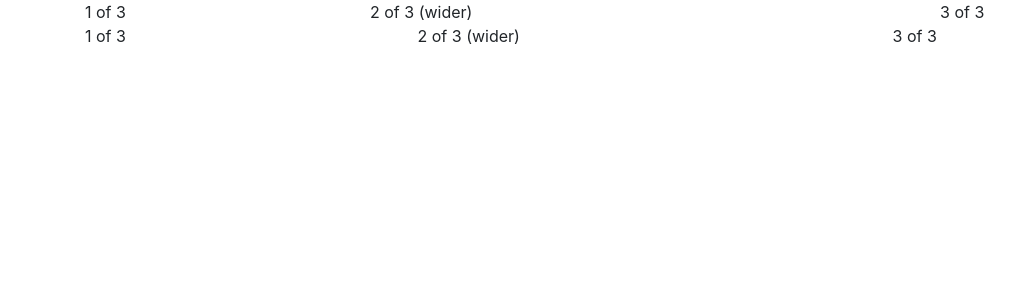
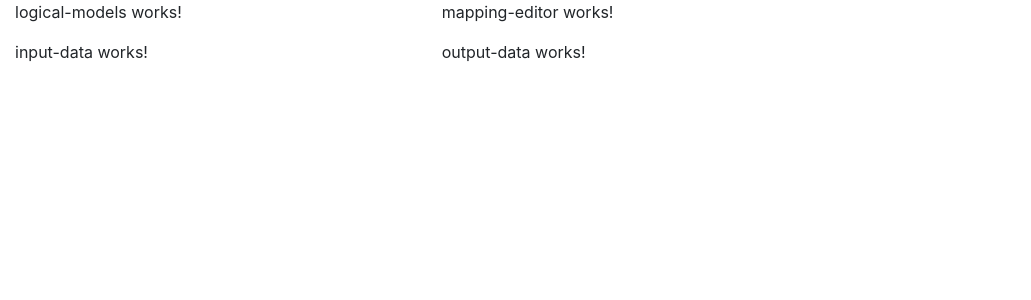
Before and after one commit to health-mapper/Cogwheel, an Angular app: page / in a window 1280 px wide. Shown: the top 300 px of the page, without its empty margins (0-1031 px from the left). Built offline with nearby package versions, Linux system fonts and the light colour scheme.

Commit message:
Add basic layout (doesn't span full page yet)

```diff
--- a/src/app/app.component.html
+++ b/src/app/app.component.html
@@ -1,24 +1,18 @@
-<div class="container">
+<div class="container-fluid">
   <div class="row">
     <div class="col">
-      1 of 3
+      <app-logical-models></app-logical-models>
     </div>
-    <div class="col-6">
-      2 of 3 (wider)
-    </div>
-    <div class="col">
-      3 of 3
+    <div class="col-8">
+      <app-mapping-editor></app-mapping-editor>
     </div>
   </div>
   <div class="row">
     <div class="col">
-      1 of 3
+      <app-input-data></app-input-data>
     </div>
-    <div class="col-5">
-      2 of 3 (wider)
-    </div>
-    <div class="col">
-      3 of 3
+    <div class="col-8">
+      <app-output-data></app-output-data>
     </div>
   </div>
 </div>
```
